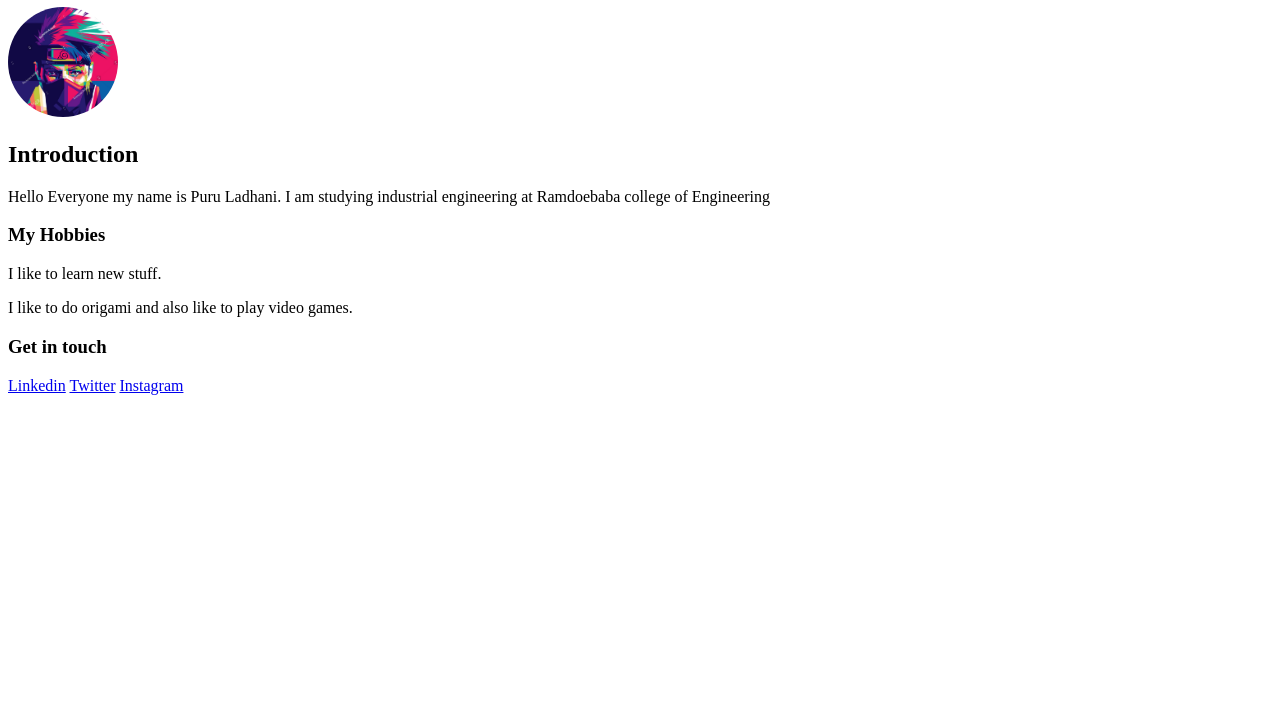
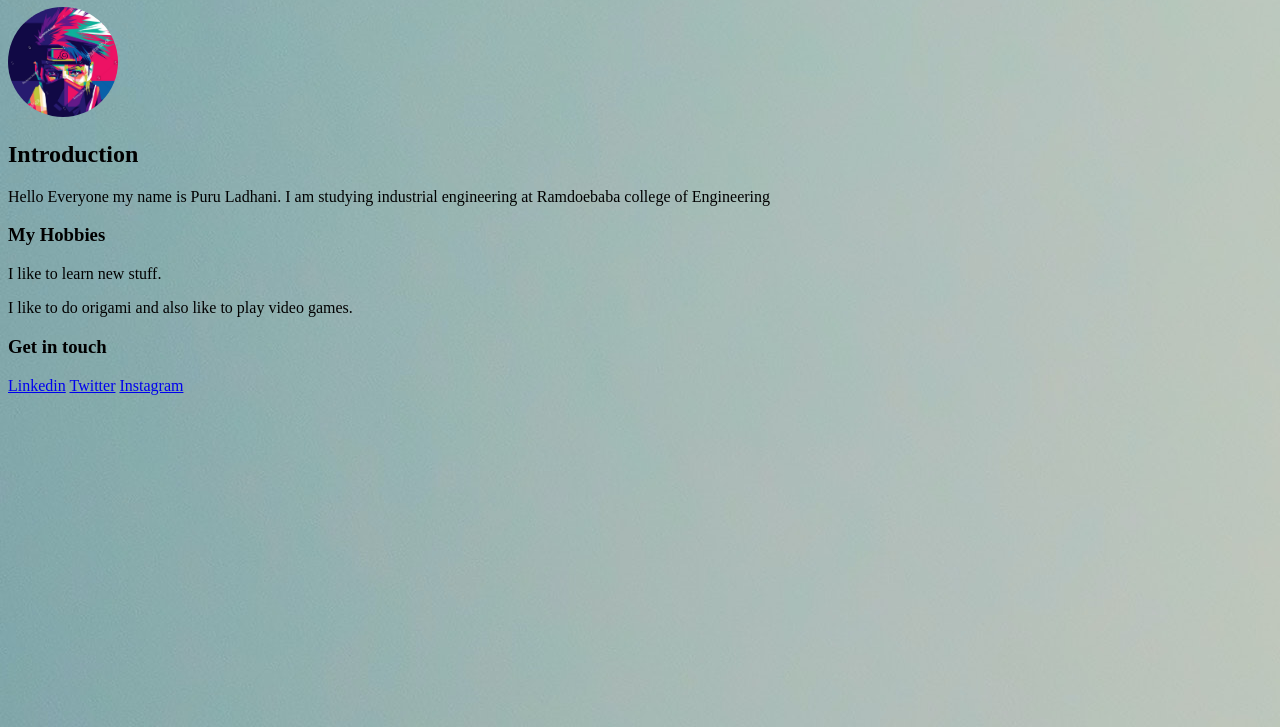
Before and after one commit to Puru-Ladhani/HTML, a plain HTML site: page index.html in a window 1280 px wide. Shown: the part 73-800 px from the top of the page. Drawn offline with Linux system fonts and the light colour scheme.

Commit message:
Update index.html

```diff
--- a/index.html
+++ b/index.html
@@ -9,7 +9,7 @@
       }
     </style>
   </head>
-  <body>
+  <body  background="images/background.jpg">
       <h1>Portfolio</h1>
     <img src="images/naruto2.jpg" alt="An image of naruto"/>
     <h2>Introduction</h2>
```
